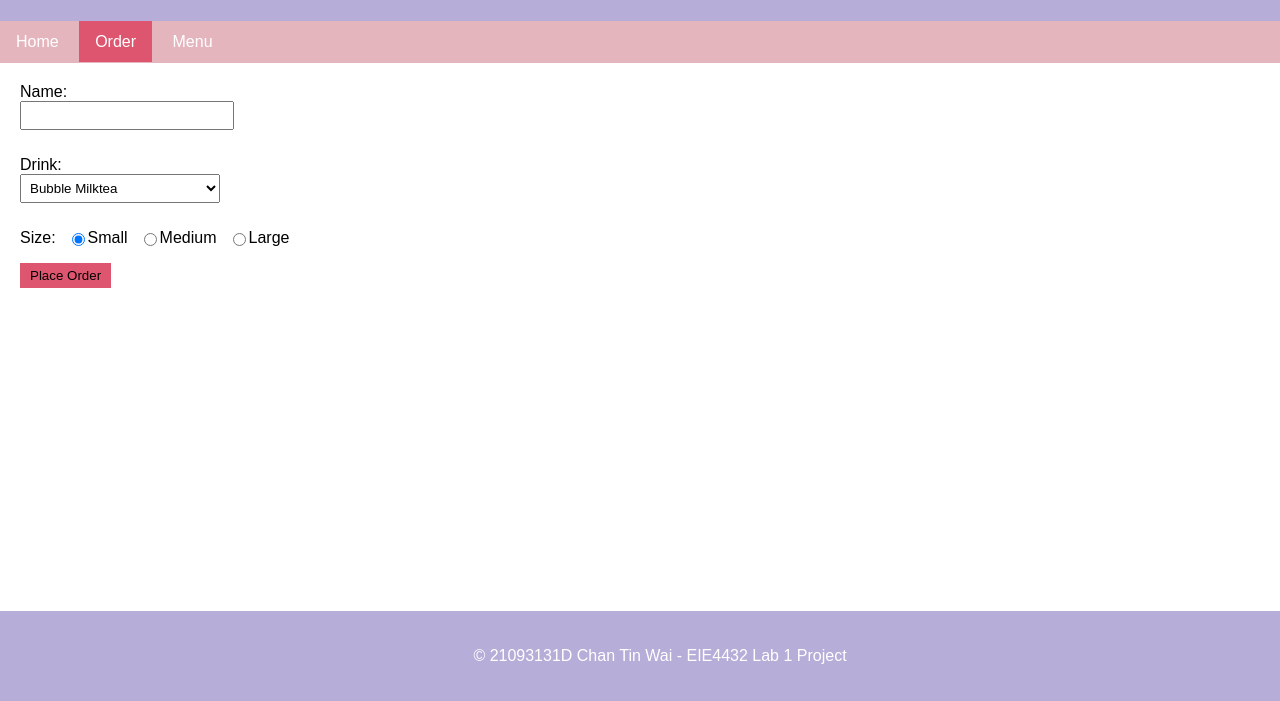
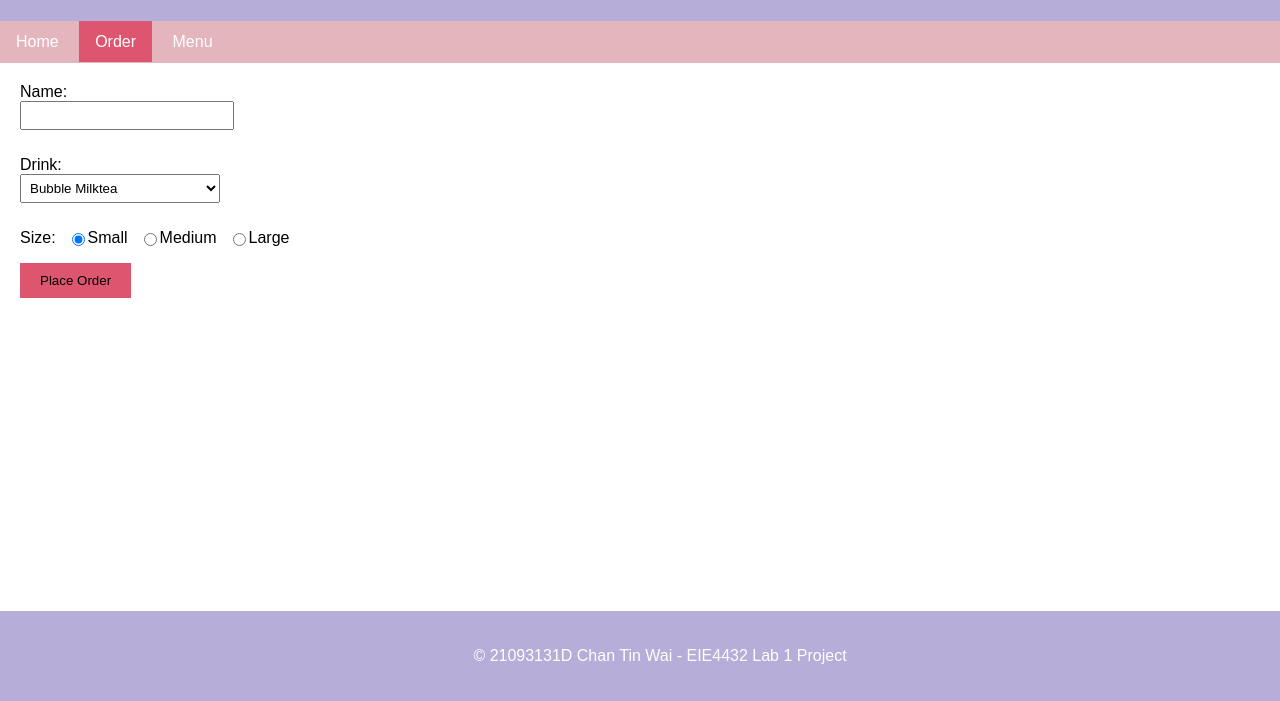
Before and after one commit to Kei-326/eie4432_lab1, a plain HTML site: page order.html in a window 1280 px wide. Shown: the part 99-800 px from the top of the page. Drawn offline with Linux system fonts and the light colour scheme.

Commit message:
Update order.css

```diff
--- a/styles/order.css
+++ b/styles/order.css
@@ -89,10 +89,10 @@ input[type="radio"] {
 input[type="submit"] {
     background-color: #de556f;
     color: black;
-    padding-top: 5px;
-    padding-bottom: 5px;
-    padding-left: 10px;
-    padding-right: 10px;
+    padding-top: 10px;
+    padding-bottom: 10px;
+    padding-left: 20px;
+    padding-right: 20px;
     border:0px;
     cursor: pointer;
 }
```
